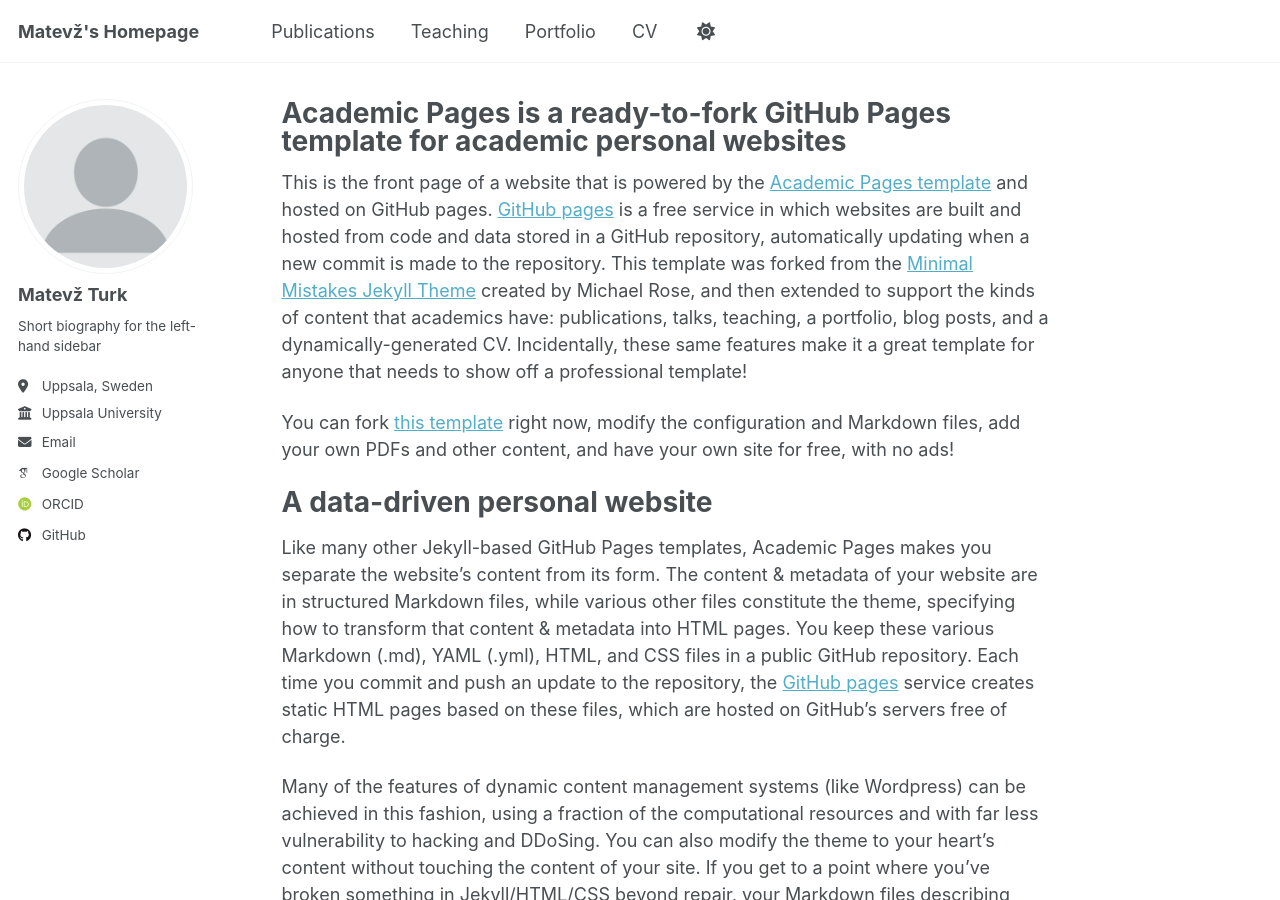
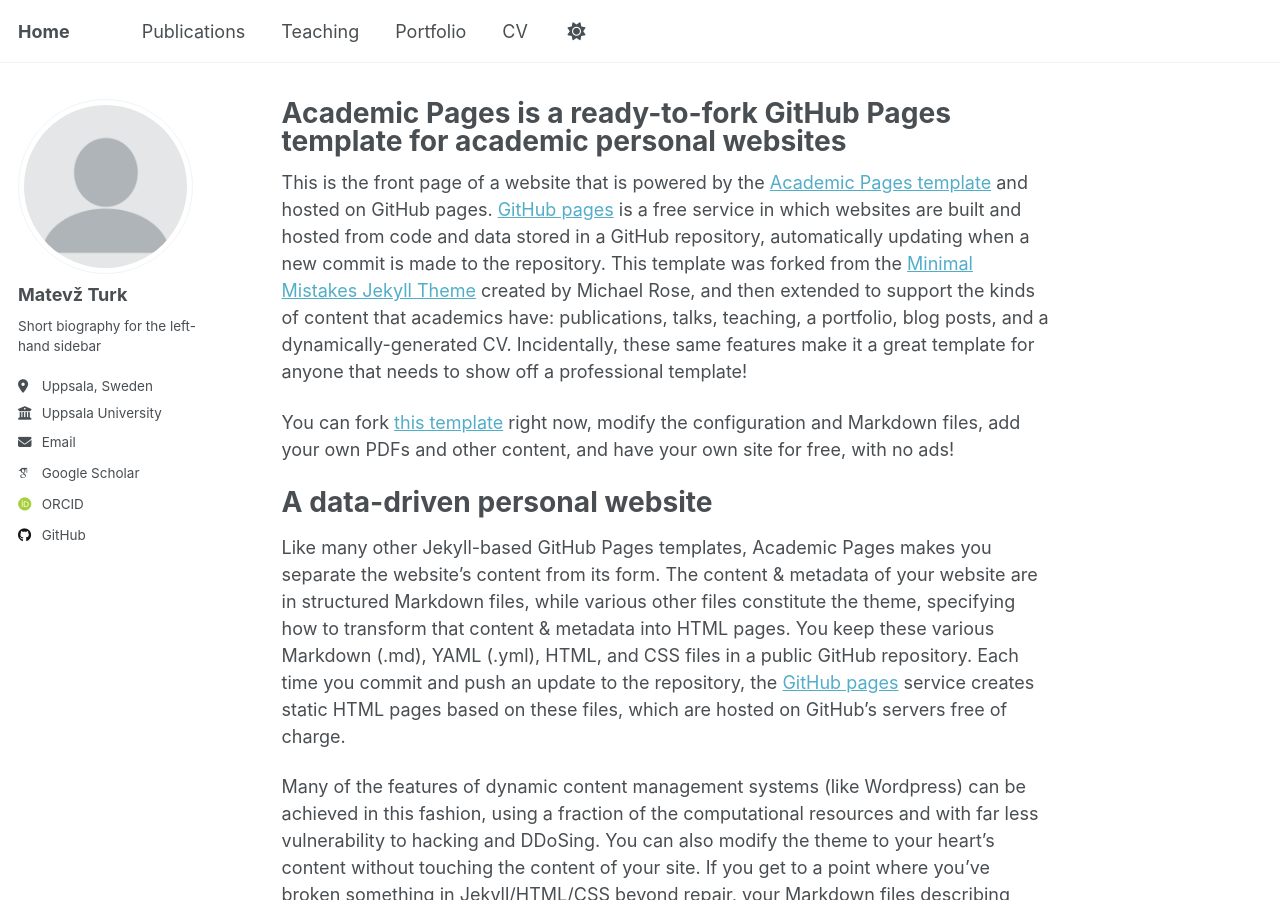
Before and after one commit to MatevzTurk/MatevzTurk.github.io, a Jekyll site: the page built from _pages/about.md, in a window 1280 px wide and 900 px high. Built offline with Jekyll 4.4.1, drawn with Linux system fonts in a browser that asks for light colours; some web fonts are replaced; a script that is not in the unit is left out.

Commit message:
Update site title and URL in configuration

```diff
--- a/_config.yml
+++ b/_config.yml
@@ -9,11 +9,11 @@
 # Basic Site Settings
 locale                   : "en-US"
 site_theme               : "default" # Currently available options are "default", "air"
-title                    : "Matevž's Homepage"
+title                    : "Home"
 title_separator          : "-"
 name                     : &name "Matevž Turk"
 description              : &description "Your Name's academic portfolio"   # Update this with a general description of your site, this is the default if not overridden by a page
-url                      : https://academicpages.github.io # The base hostname & protocol for your site e.g. "https://[your GitHub username].github.io",
+url                      : https://MatevzTurk.github.io # The base hostname & protocol for your site e.g. "https://[your GitHub username].github.io",
                                                            # or if you already have some other page hosted on Github then use "https://[your GitHub username].github.io/[Your Repo Name]"
 baseurl                  : "" # the subpath of your site, e.g. "/blog"
 repository               : "MatevzTurk.github.io"
```
